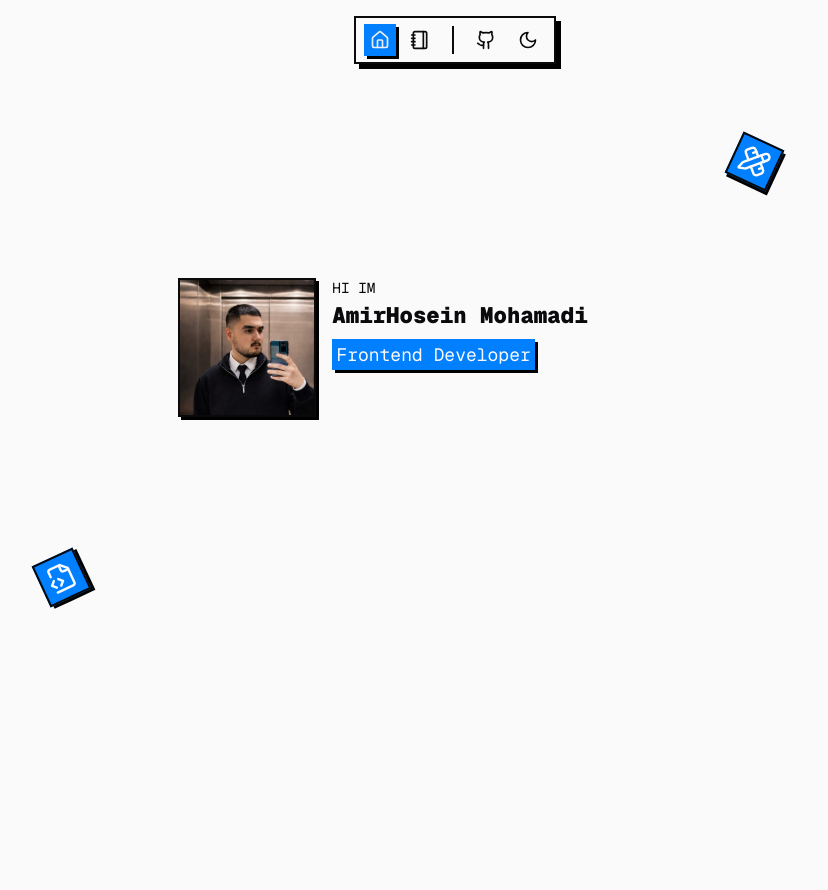
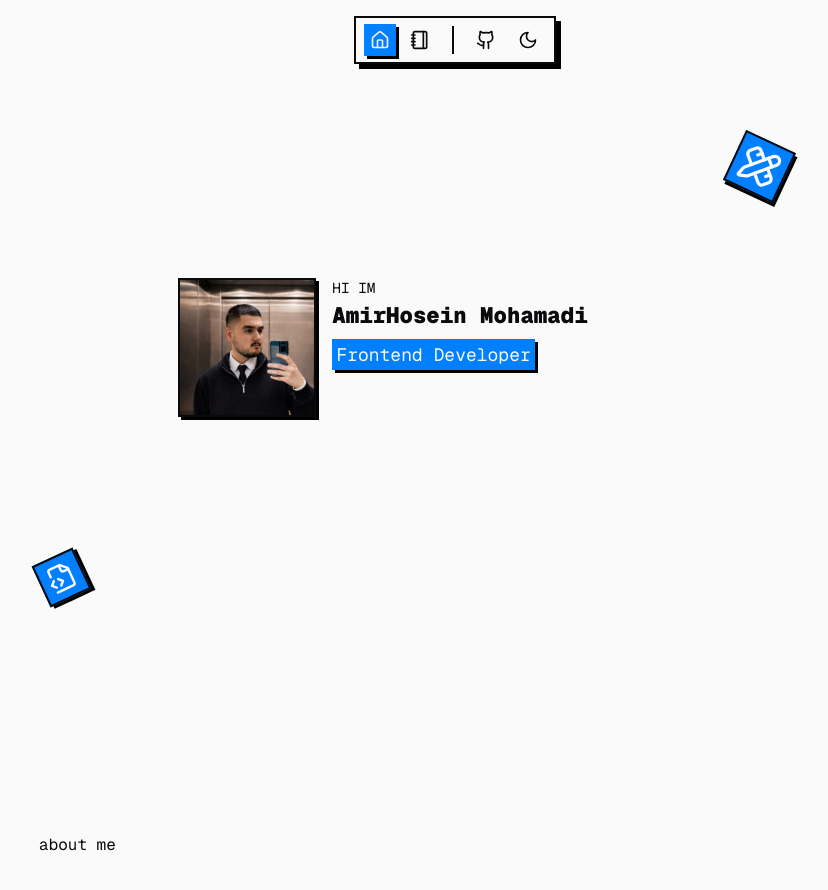
Before and after one commit to awmirosen/portfolio, a Next.js app: page / in a window 1280 px wide. Shown: the top 890 px of the page, without its empty margins (185-1013 px from the left). Before the commit the page ends 833 px from the top, so only its background shows below. Built offline with nearby package versions, Linux system fonts and the light colour scheme.

Commit message:
some changes and start about-me section

```diff
--- a/src/app/page.tsx
+++ b/src/app/page.tsx
@@ -1,9 +1,11 @@
+import About from "@/components/home/about";
 import Hero from "@/components/home/hero";
 
 const Home = () => {
   return (
     <main>
       <Hero />
+      <About />
     </main>
   );
 };
--- /dev/null
+++ b/src/components/home/about/about.tsx
@@ -0,0 +1,13 @@
+import Container from "@/components/layout/container";
+
+const About = () => {
+  return (
+    <section className="min-h-screen">
+      <Container>
+        <div>about me</div>
+      </Container>
+    </section>
+  );
+};
+
+export default About;
--- /dev/null
+++ b/src/components/home/about/index.ts
@@ -0,0 +1 @@
+export {default} from "./about"
--- a/src/components/home/hero/contents.tsx
+++ b/src/components/home/hero/contents.tsx
@@ -8,7 +8,7 @@ export const Greetings = () => {
 
 export const Name = () => {
   return (
-    <h1 className="text-[1.4rem] max-md:text-[1.2] max-sm:text-[1.1rem] font-black mb-2">
+    <h1 className="text-[1.4rem] max-md:text-[1.25rem] max-sm:text-[1.1rem] font-black mb-2">
       {user.name}
     </h1>
   );
@@ -23,9 +23,9 @@ export const Title = () => {
 };
 
 export const IconPencil = () => {
-  return <Icon Icon={LuPencilRuler} size={45} classes="rotate-25" />;
+  return <Icon Icon={LuPencilRuler} size={55} className="rotate-25" />;
 };
 
 export const IconFileCode = () => {
-  return <Icon Icon={LuFileCode2} size={45} classes="-rotate-25" />;
+  return <Icon Icon={LuFileCode2} size={45} className="-rotate-25" />;
 };
--- a/src/components/home/hero/icon.tsx
+++ b/src/components/home/hero/icon.tsx
@@ -1,13 +1,13 @@
 type IconType = {
   Icon: React.ElementType;
   size?: number;
-  classes?: string;
+  className?: string;
 };
 
-const Icon = ({ Icon, size = 30, classes }: IconType) => {
+const Icon = ({ Icon, size = 30, className }: IconType) => {
   return (
     <Icon
-      className={`bg-primary text-background border-2 shadow-sm p-1.5 hover:scale-110 ${classes}`}
+      className={`bg-primary text-background border-2 shadow-sm p-1.5 hover:scale-110 ${className}`}
       size={size}
     />
   );
```
